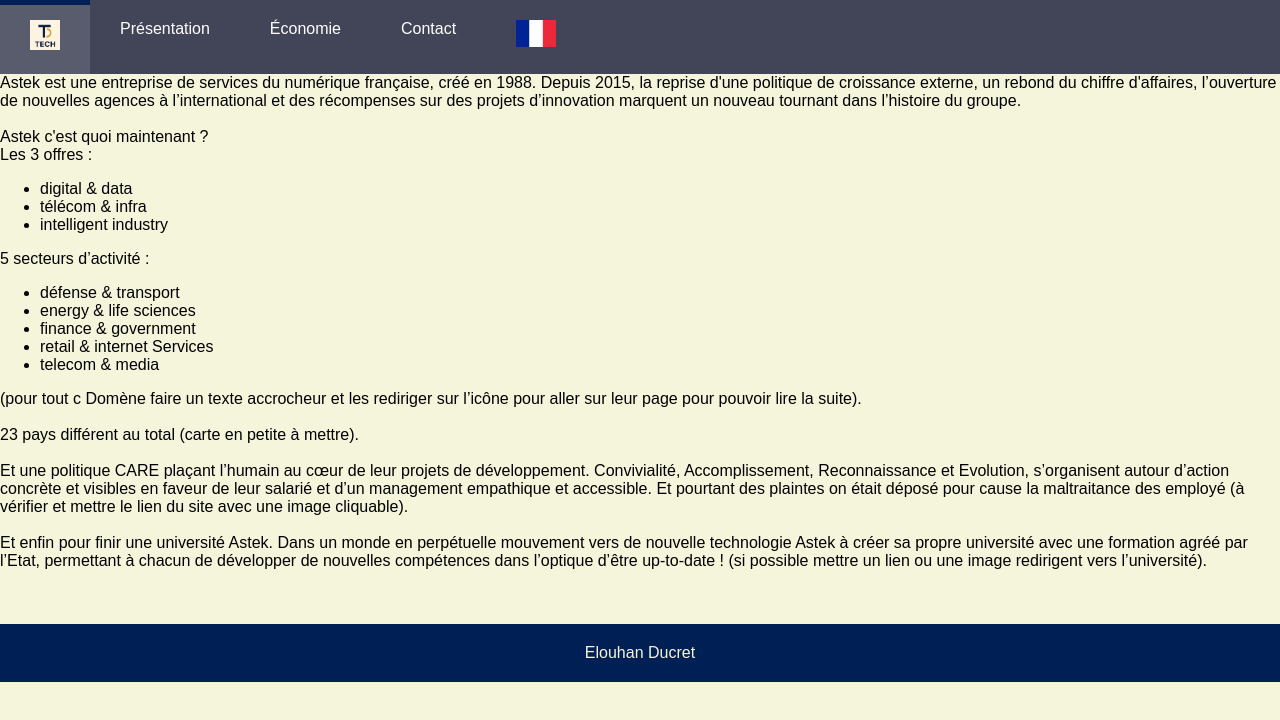
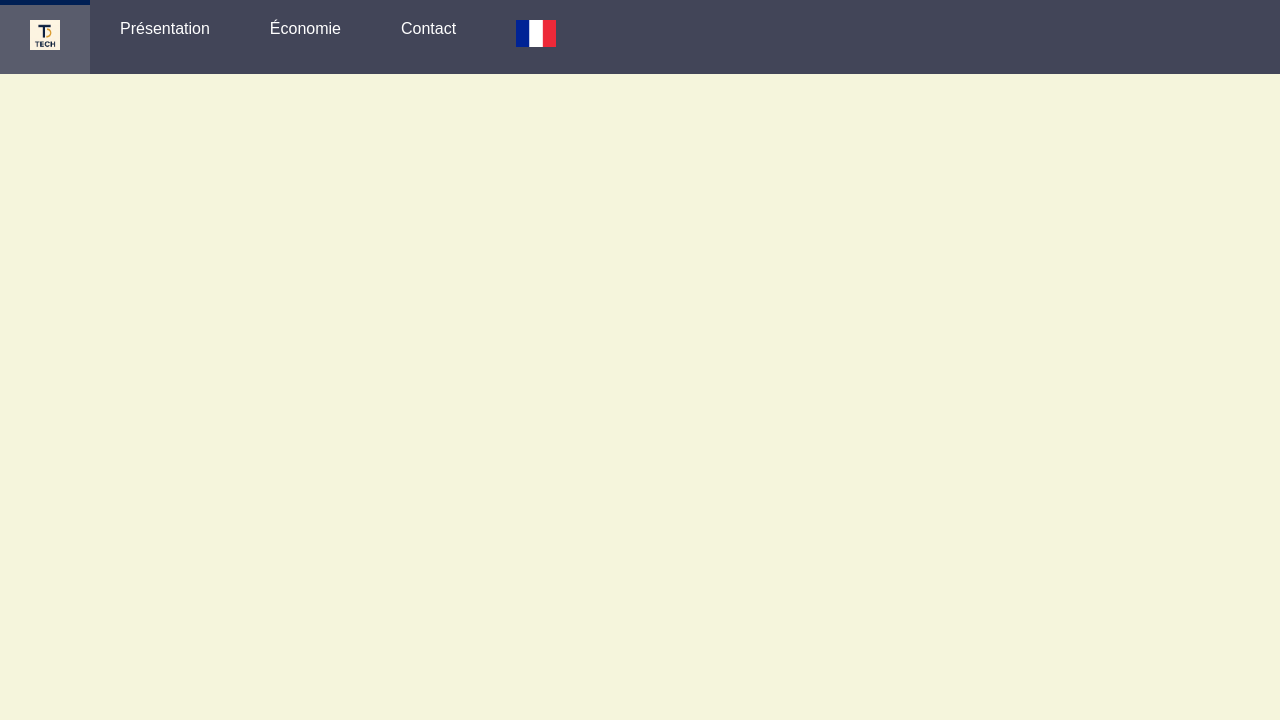
Before and after one commit to maxencegarcia/astek, a plain HTML site: page economieEN.html in a window 1280 px wide. Drawn offline with Linux system fonts and the light colour scheme; a web font is replaced by a local one.

Commit message:
Add files via upload

```diff
--- a/economieEN.html
+++ b/economieEN.html
@@ -13,7 +13,7 @@
   <nav>
     <ul>
       <li class="menu-html"><a href="homeEN.html">
-        <img src="tech.png" width="30" height="30">
+        <img src="tech.png" width="30" height="30" alt="">
       </a>
       </li>
 
@@ -42,59 +42,11 @@
       </li>
       <li class="menu-contact"><a href="home.html"><img src="FR.png" class="FR" alt=""></a>
         <ul class="submenu">
-          <li><a href="homeEN.html"><img src="Ru.png" class="Ru"></a></li>
+          <li><a href="homeEN.html"><img src="Ru.png" class="Ru" alt=""></a></li>
         </ul>
       </li>
     </ul>
   </nav>
-    <div>
-    Astek est une entreprise de services du numérique française, créé en 1988. Depuis 2015, la reprise d'une politique de croissance externe, un rebond du chiffre d'affaires, l’ouverture de nouvelles agences à l’international et des récompenses sur des projets d’innovation marquent un nouveau tournant dans l’histoire du groupe.
-        </div>
-    <br>
-    <titre>
-    Astek c'est quoi maintenant ?
-         </titre>
-    <titre>
-    Les 3 offres :
-        </titre>
-    <ul>
-        <li> digital & data </li>
-        <li> télécom & infra </li>
-        <li> intelligent industry </li>
-        </ul>
-    <titre>
-    5 secteurs d’activité :
-        </titre>
-    <ul>
-        <li> défense & transport </li>
-        <li> energy & life sciences </li>
-        <li> finance & government </li>
-        <li> retail & internet Services </li>
-        <li> telecom & media </li>
-        </ul>
-    <div>
-        (pour tout c Domène faire un texte accrocheur et les rediriger sur l’icône pour aller sur leur page pour pouvoir lire la suite).
-            </div>
-    <br>
-    <div>
-    23 pays différent au total (carte en petite à mettre).
-        </div>
-    <br>
-    <div>
-        Et une politique CARE plaçant l’humain au cœur de leur projets de développement. Convivialité, Accomplissement, Reconnaissance et Evolution, s’organisent autour d’action concrète et visibles en faveur de leur salarié et d’un management empathique et accessible. Et pourtant des plaintes on était déposé pour cause la maltraitance des employé (à vérifier et mettre le lien du site avec une image cliquable).
-        </div>
-    <br>
-    <div>
-    Et enfin pour finir une université Astek. Dans un monde en perpétuelle mouvement vers de nouvelle technologie Astek à créer sa propre université avec une formation agréé par l’Etat, permettant à chacun de développer de nouvelles compétences dans l’optique d’être up-to-date ! (si possible mettre un lien ou une image redirigent vers l’université).
-    </div>
-    <br>
-    <br>
-    <br>
-    <footer>
-            <div>
-            Elouhan Ducret
-            </div>
-    </footer>
 
 </body>
 
```
Also changed, not shown: contact.html (+3 -3 lines), contactEN.html (+2 -2 lines), ecologie.html (+1 -1 lines), economie.html (+2 -2 lines), home.html (+4 -4 lines), index.html (+4 -4 lines), partenaire.html (+2 -2 lines), presentation.html (+12 -12 lines).
